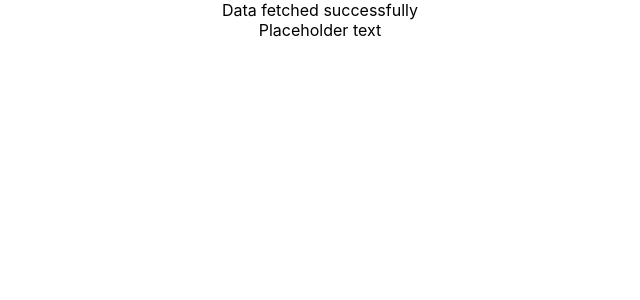
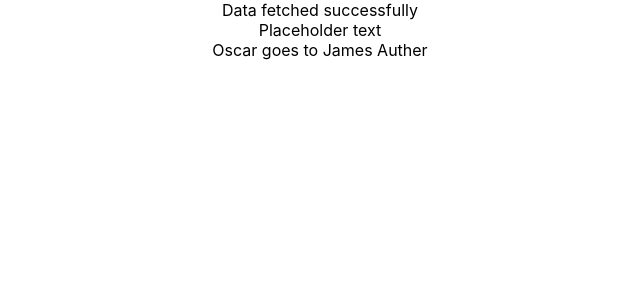
Before and after one commit to thepreakerebi/react-typescript, a React (Create React App) app: page / in a window 1280 px wide. Shown: the top 300 px of the page, without its empty margins (320-960 px from the left). Built offline with nearby package versions, Linux system fonts and the light colour scheme.

Commit message:
react component as children props with typescript

```diff
--- a/src/App.tsx
+++ b/src/App.tsx
@@ -1,6 +1,7 @@
 
 import './App.css';
 import Heading from './components/Heading';
+import Oscar from './components/Oscar';
 
 import Status from './components/Status';
 
@@ -12,6 +13,9 @@ function App() {
     <div className="App">
       <Status status='success' />
       <Heading>Placeholder text</Heading>
+      <Oscar>
+        <Heading>Oscar goes to James Auther</Heading>
+      </Oscar>
     </div>
   );
 }
--- /dev/null
+++ b/src/components/Oscar.tsx
@@ -0,0 +1,14 @@
+type OscarProps = {
+    children: React.ReactNode
+}
+
+
+const Oscar = (props: OscarProps) => {
+  return (
+    <div>
+      {props.children}
+    </div>
+  )
+}
+
+export default Oscar
```
